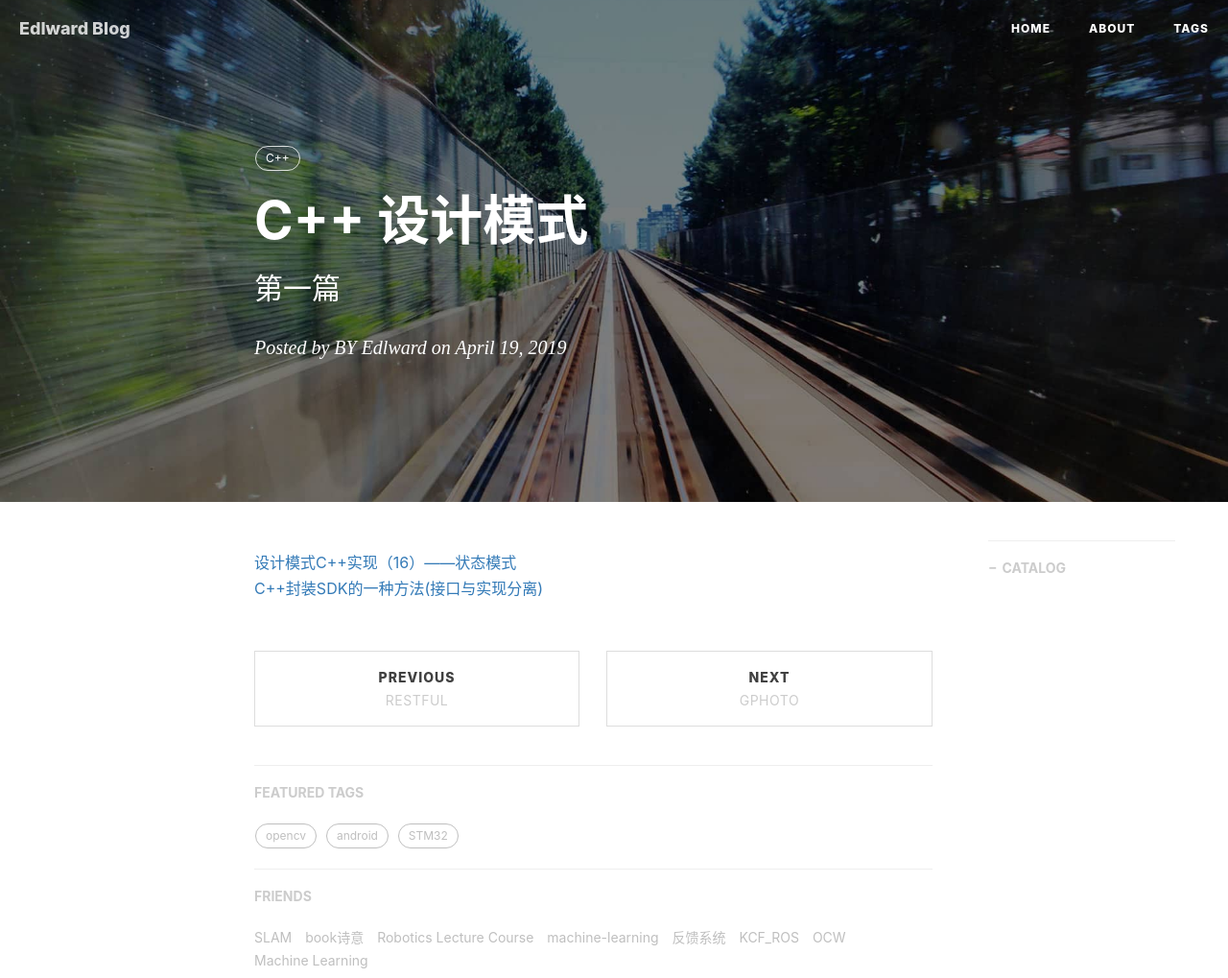
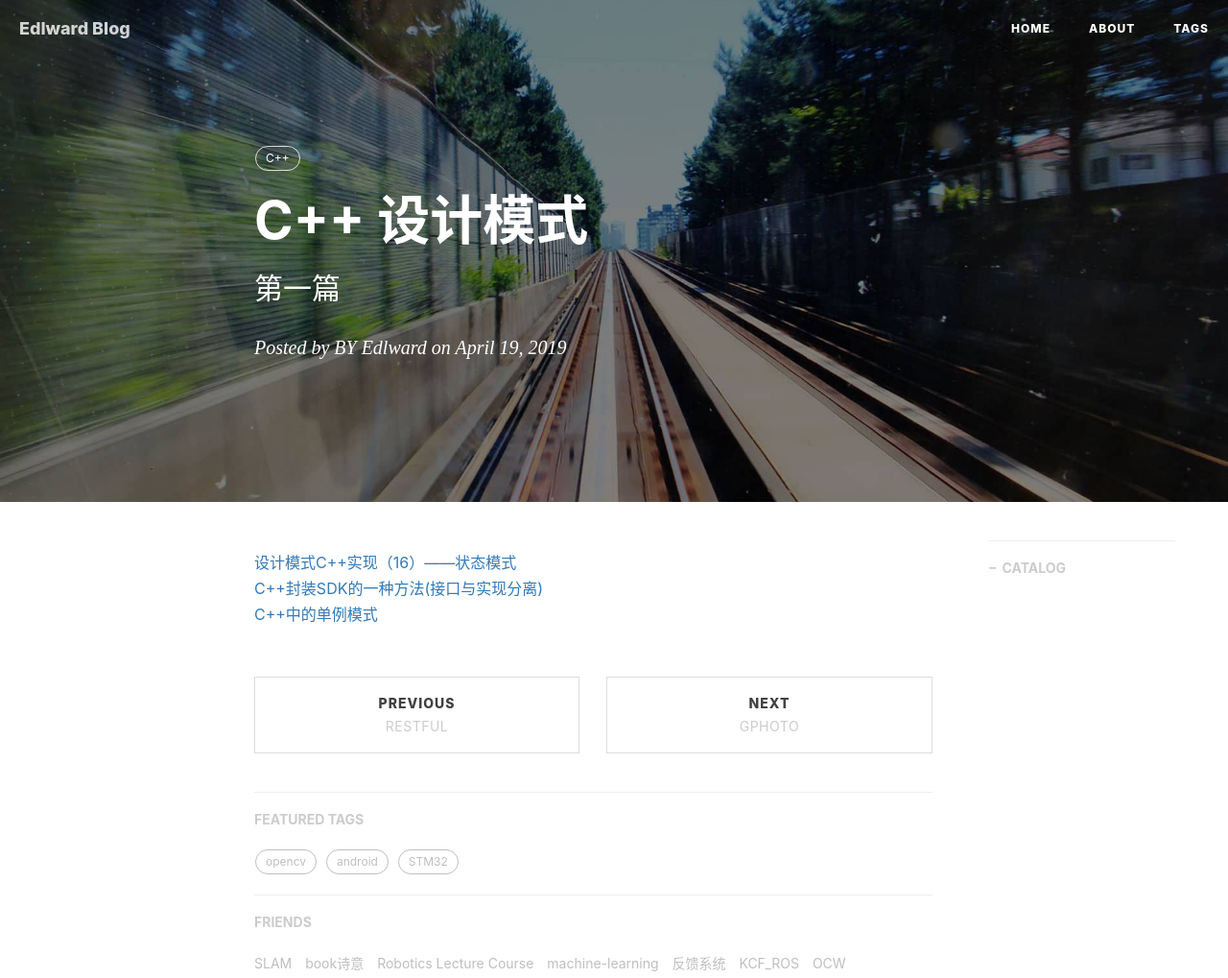
Before and after one commit to gary-robotics/dlward, a Jekyll site: the page built from _posts/2019-04-07-C++设计模式-2019.markdown, in a window 1280 px wide, cut to the strip 0-1019 px from the top of the page. Shown: the whole strip at 96% size. Built offline with Jekyll 4.4.1, drawn with Linux system fonts in a browser that asks for light colours; nearby versions of some CDN libraries; comment, search, counter and statistics services are not loaded; a file with an impossible date is left out.

Commit message:
Update 2019-04-07-C++设计模式-2019.markdown

```diff
--- a/_posts/2019-04-07-C++设计模式-2019.markdown
+++ b/_posts/2019-04-07-C++设计模式-2019.markdown
@@ -11,3 +11,4 @@ tags:                               #标签
 ---
 [设计模式C++实现（16）——状态模式](https://blog.csdn.net/wuzhekai1985/article/details/6675799)
 [C++封装SDK的一种方法(接口与实现分离)](https://blog.csdn.net/u011583798/article/details/79615756)
+[C++中的单例模式](https://www.cnblogs.com/xiehongfeng100/p/4781013.html)
```
